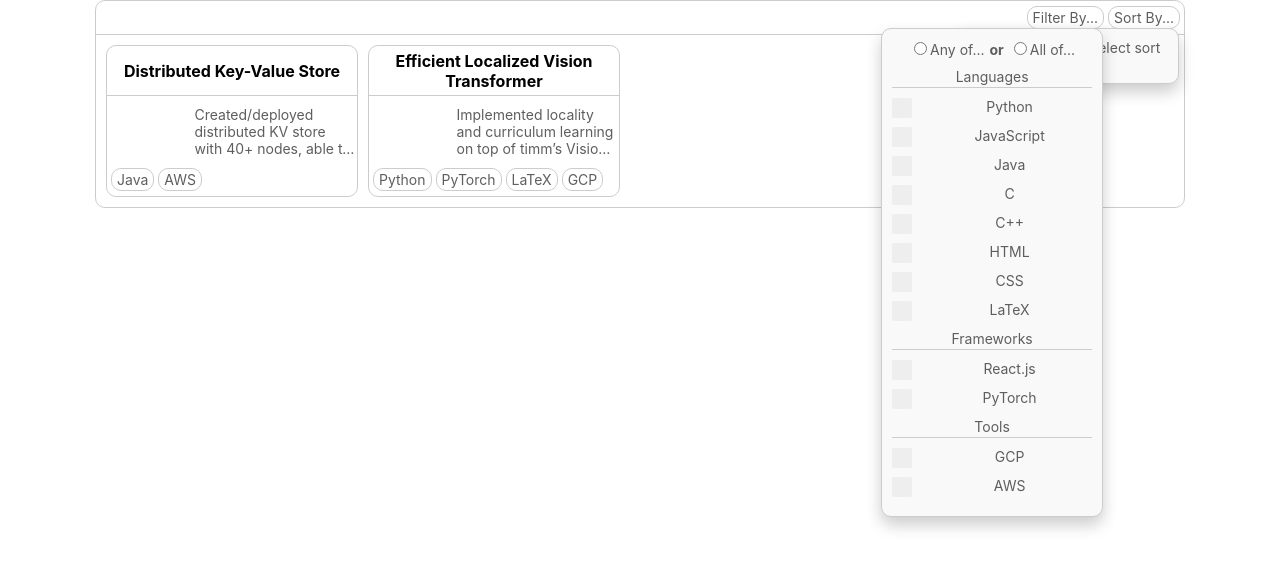
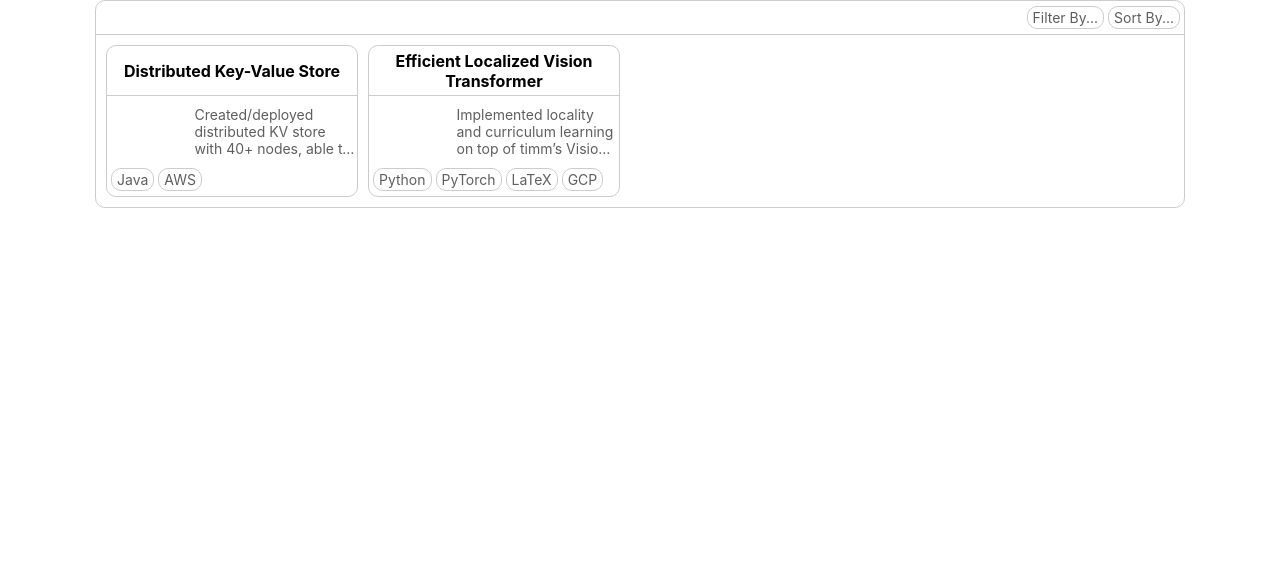
Before and after one commit to nickhamiltonn/portfolio, a React (Create React App) app: page / in a window 1280 px wide. Shown: the top 568 px of the page. Built offline with nearby package versions, Linux system fonts and the light colour scheme.

Commit message:
Expanded implementation of filtering to support both any / all

```diff
--- a/src/components/GalleryHeader.css
+++ b/src/components/GalleryHeader.css
@@ -21,7 +21,7 @@
 
 .Dropdown {
     /*display: none;*/
-    /*display: none;*/
+    display: none;
     position: absolute;
     padding: 10px;
     margin-top: 2px;
--- a/src/components/GalleryHeader.js
+++ b/src/components/GalleryHeader.js
@@ -27,6 +27,11 @@ function GalleryHeader(props) {
     return filtersJSX;
   }
 
+  // TODO: Make it so that "any of..." is obviously the default value
+  const handleFilterRadio = (event) =>  {
+    props.handleFilterSelector(event.target.value);
+  }
+
   return (
     <div className="GalleryHeader">
       <div className="Hover Sort">
@@ -38,14 +43,14 @@ function GalleryHeader(props) {
       <div className="Hover Filter">
         Filter By...
         <div className="Dropdown Filter">
-          <div className = "FilterOptions">
+          <div className = "FilterOptions" onChange={handleFilterRadio}>
             <label className="Radio">
-              <input type="radio" name="filter_criteria"/>
+              <input type="radio" value="any" name="filter_criteria" />
               Any of...
             </label>
             <b>or</b>
             <label className="Radio">
-              <input type="radio" name="filter_criteria"/>
+              <input type="radio" value="all" name="filter_criteria" />
               All of...
             </label>
           </div>
--- a/src/components/TileGallery.js
+++ b/src/components/TileGallery.js
@@ -15,20 +15,37 @@ const renderTiles = (projects) => {
 // need to add state to make filters and stuff work
 function TileGallery(props) {
   const projects = props.projects;
-  const [filters, setFilters] = useState(new Set()); // TODO, need to revisit if set makes the most sense here
+  const [filters, setFilters] = useState([]); // TODO: need to revisit if dict makes the most sense here
+  const [filterSelector, setFilterSelector] = useState("any"); // TODO: make "any"/"all" an enum?
 
-  // current implementation always returns if any of the projects tags match
+  console.log(filters);
+  console.log(filterSelector);
+
+  // TODO: Look more into naming conventions... these names are pretty busted rn
+  const handleFilterSelector = (newState) => {
+    setFilterSelector(newState)
+  }
+
+  // This code is absolutely trash but it works
+  // TODO: Clean this up
   const setDisplayedProjects = () => {
-    //console.log(filters);
-    if (filters.size > 0) {
+    if (filters.length > 0) {
       return projects.filter((proj) => {
-        // cant return greater scope within forEach
-        for (var i=0; i<proj.tools.length; i++) {
-          if (filters.has(proj.tools[i])) {
-            return true;
+        if (filterSelector == "any") {
+          for (var i=0; i<filters.length; i++) {
+            if (proj.tools.indexOf(filters[i]) != -1) {
+              return true;
+            }
           }
+          return false;
+        } else if (filterSelector == "all") {
+          for (var i=0; i<filters.length; i++) {
+            if (proj.tools.indexOf(filters[i]) == -1) {
+              return false;
+            }
+          }
+          return true;
         }
-        return false;
       });
     } else {
       return projects;
@@ -36,27 +53,35 @@ function TileGallery(props) {
   }
 
   const addFilterOption = (filterOption) => {
-    const newFilters = new Set(filters);
-    newFilters.add(filterOption);
-    setFilters(newFilters);
+    if (filters.indexOf(filterOption) == -1) {
+      console.log("trying to add filter");
+      setFilters([
+        ...filters,
+        filterOption
+      ]);
+    }
   }
 
   const removeFilterOption = (filterOption) => {
-    if (filters.has(filterOption)) {
-      const newFilters = new Set(filters);
-      newFilters.delete(filterOption);
+    if (filters.indexOf(filterOption) >= 0) {
+      let newFilters = [];
+      // TODO: Make this code more elegant, could probably get shallow copy in one line
+      for (var i=0; i<filters.length; i++) {
+        newFilters[i] = filters[i];
+      }
+      newFilters.splice(newFilters.indexOf(filterOption), 1);
       setFilters(newFilters);
     }
   }
 
   const displayedProjects = setDisplayedProjects();
-  console.log(displayedProjects);
 
   return (
     <div className="TileGallery">
       <GalleryHeader
         addFilterOption={addFilterOption}
-        removeFilterOption={removeFilterOption} />
+        removeFilterOption={removeFilterOption}
+        handleFilterSelector={handleFilterSelector} />
       <div className="ListOfTiles">
         {renderTiles(displayedProjects)}
       </div>
```
